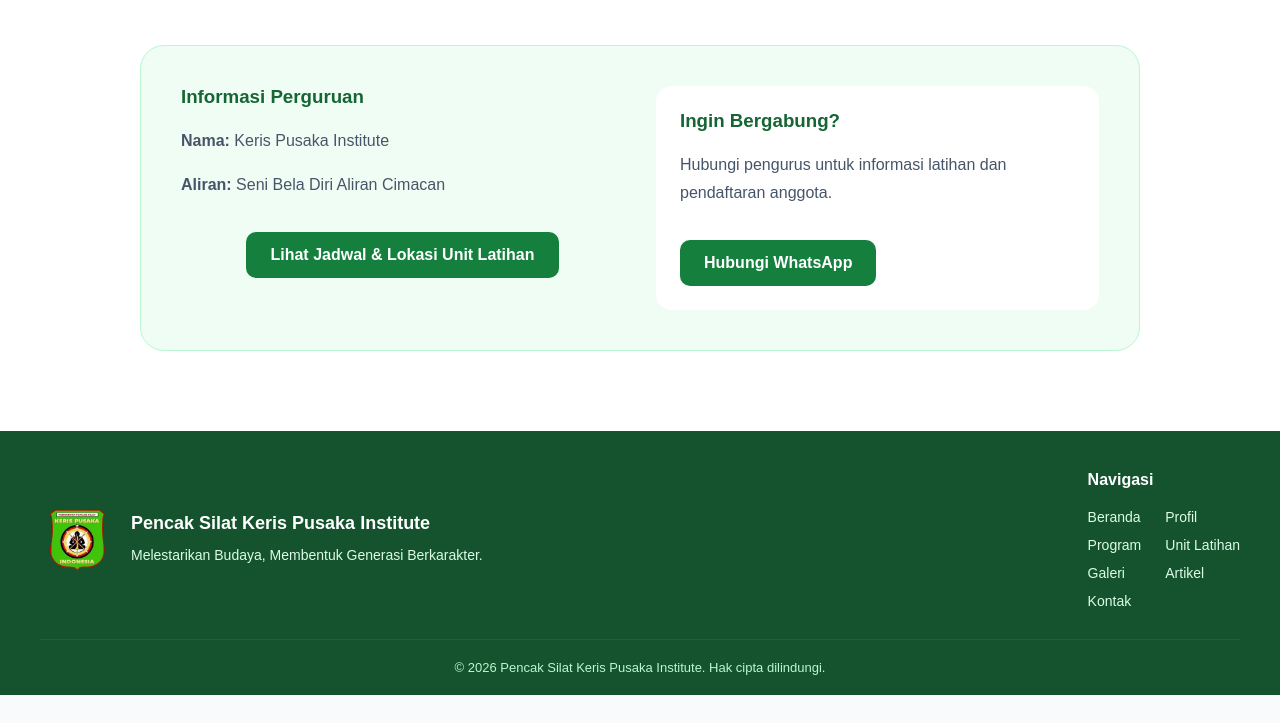
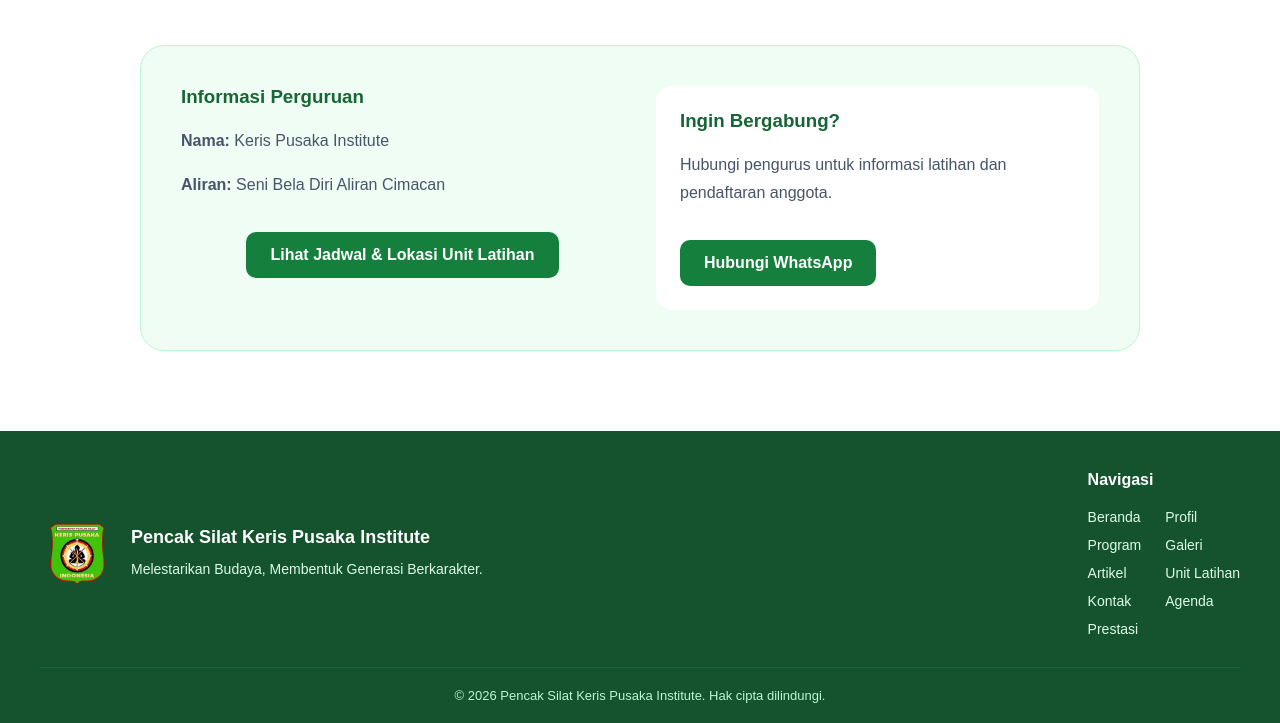
Before and after one commit to fajarlubis41/keris-pusaka-institute, an Astro site: page / in a window 1280 px wide. Shown: the part 4353-5076 px from the top of the page. Before the commit the page ends 5048 px from the top, so only its background shows below. Built offline with nearby package versions, Linux system fonts and the light colour scheme; Astro itself is replaced by a stand-in of ours.

Commit message:
tambah menu di footer

```diff
--- a/src/components/Footer.astro
+++ b/src/components/Footer.astro
@@ -17,10 +17,12 @@
       <a href="/">Beranda</a>
       <a href="/profil/">Profil</a>
       <a href="/program/">Program</a>
-      <a href="/unit-latihan/">Unit Latihan</a>
       <a href="/galeri/">Galeri</a>
       <a href="/artikel/">Artikel</a>
+      <a href="/unit-latihan/">Unit Latihan</a>
       <a href="/kontak/">Kontak</a>
+      <a href="/agenda/">Agenda</a>
+      <a href="/prestasi/">Prestasi</a>
     </div>
   </div>
 
```
